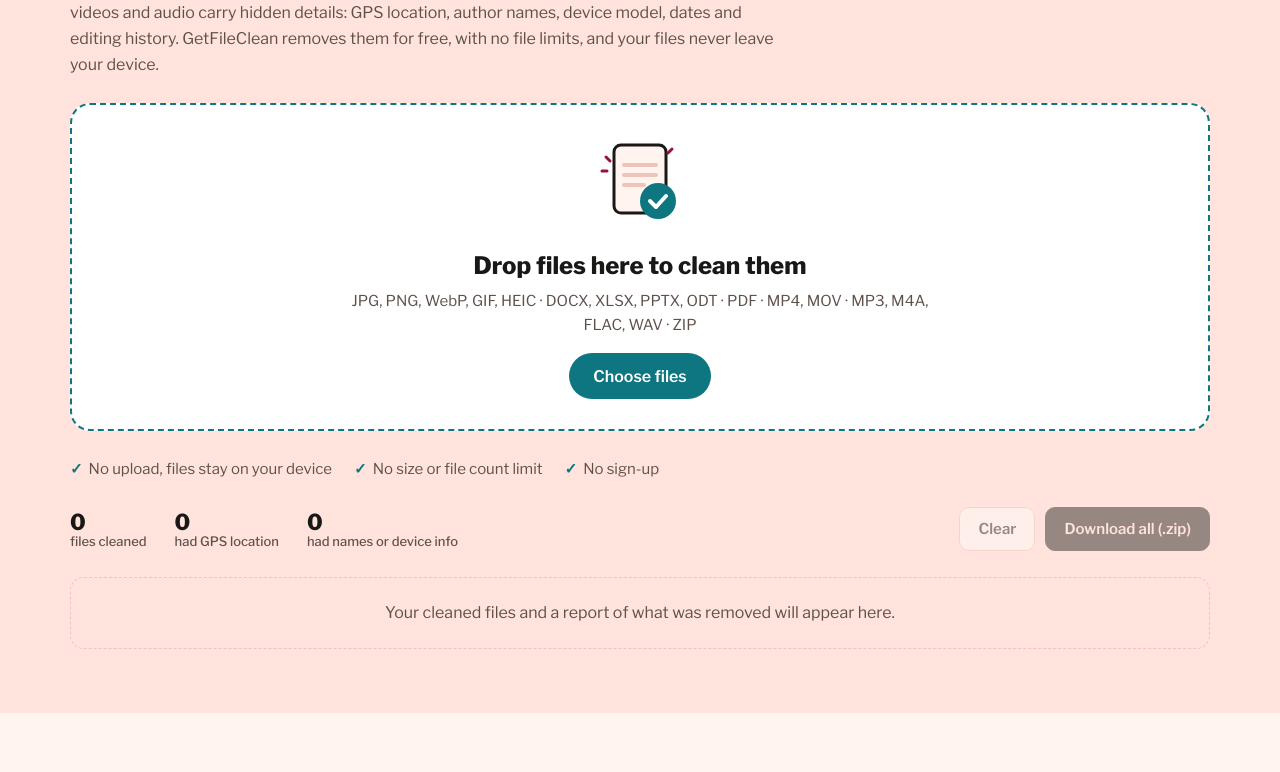
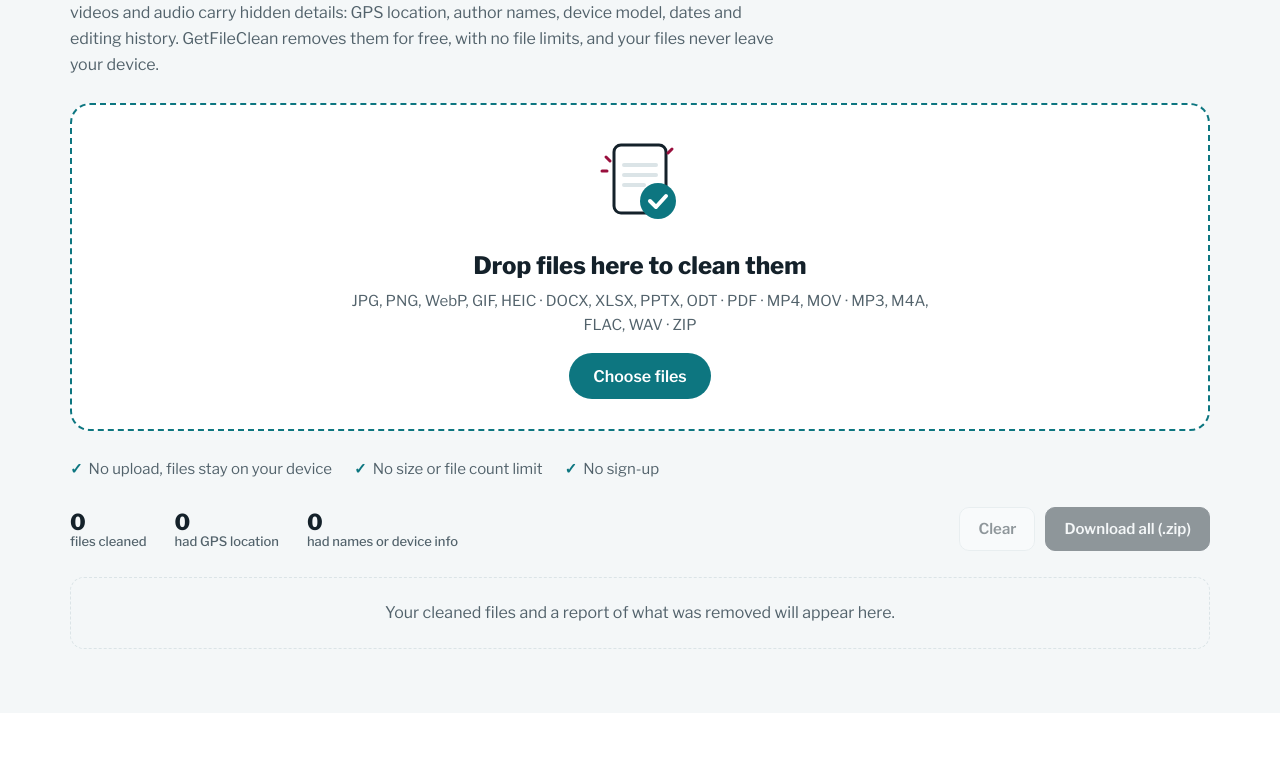
Before and after one commit to ghulamahmad471-bot/getfileclean, a plain HTML site: page index.html in a window 1280 px wide. Shown: the part 281-1053 px from the top of the page. Drawn offline with nearby package versions, Linux system fonts and the light colour scheme.

Commit message:
Replace pink colour scheme with clean white and grey
Co-Authored-By: Claude Opus 5.5 <noreply@anthropic.com>
Claude-Session: https://claude.ai/code/session_01KsCxowwiY3CkrWMUtYvKsw

```diff
--- a/blog/blog.css
+++ b/blog/blog.css
@@ -1,5 +1,5 @@
 /* GetFileClean blog: same palette and type as the tool page. Reading column for posts, card grid for the index. */
-:root{color-scheme:light dark;--bg:light-dark(#ffe3dc,#1c1512);--card:light-dark(#fff4f0,#271d19);--paper:light-dark(#ffffff,#2f2420);--line:light-dark(#efc4b8,#43332c);--ink:light-dark(#1a1817,#f6ebe6);--mute:light-dark(#5e504b,#bba79f);--teal:light-dark(#0d7680,#3fb5bf);--claret:light-dark(#990f3d,#ff7aa2);--tlbg:light-dark(#d2eef0,#163a3d)}
+:root{color-scheme:light dark;--bg:light-dark(#f4f7f8,#0f1619);--card:light-dark(#ffffff,#162024);--paper:light-dark(#ffffff,#1c282d);--line:light-dark(#dbe4e7,#2b3a40);--ink:light-dark(#14212a,#e8f0f2);--mute:light-dark(#52626b,#9fb0b6);--teal:light-dark(#0d7680,#3fb5bf);--claret:light-dark(#990f3d,#ff7aa2);--tlbg:light-dark(#d2eef0,#163a3d)}
 :root[data-theme=light]{color-scheme:light}:root[data-theme=dark]{color-scheme:dark}
 *{box-sizing:border-box;min-width:0}
 html{scroll-padding-top:24px}
--- a/index.html
+++ b/index.html
@@ -28,7 +28,7 @@ gtag('js',new Date());
    PICTURE: the drop zone and the live report rows, at the top of the page.
    COLOUR and TYPE: pale pink ground, ink, teal for action and "clean", claret for what was found. Libre Franklin 800 + 400.
    LAYOUT: nav, tool hero, formats grid, three steps, privacy band, FAQ, footer. Single column on phones. */
-:root{color-scheme:light dark;--bg:light-dark(#ffe3dc,#1c1512);--card:light-dark(#fff4f0,#271d19);--paper:light-dark(#ffffff,#2f2420);--line:light-dark(#efc4b8,#43332c);--ink:light-dark(#1a1817,#f6ebe6);--mute:light-dark(#5e504b,#bba79f);--teal:light-dark(#0d7680,#3fb5bf);--claret:light-dark(#990f3d,#ff7aa2);--clbg:light-dark(#fbd3dc,#41202a);--tlbg:light-dark(#d2eef0,#163a3d)}
+:root{color-scheme:light dark;--bg:light-dark(#f4f7f8,#0f1619);--card:light-dark(#ffffff,#162024);--paper:light-dark(#ffffff,#1c282d);--line:light-dark(#dbe4e7,#2b3a40);--ink:light-dark(#14212a,#e8f0f2);--mute:light-dark(#52626b,#9fb0b6);--teal:light-dark(#0d7680,#3fb5bf);--claret:light-dark(#990f3d,#ff7aa2);--clbg:light-dark(#fbe4e8,#3a1f27);--tlbg:light-dark(#d2eef0,#163a3d)}
 :root[data-theme=light]{color-scheme:light}:root[data-theme=dark]{color-scheme:dark}
 *{box-sizing:border-box;min-width:0}
 html{scroll-behavior:smooth;scroll-padding-top:72px}
```
